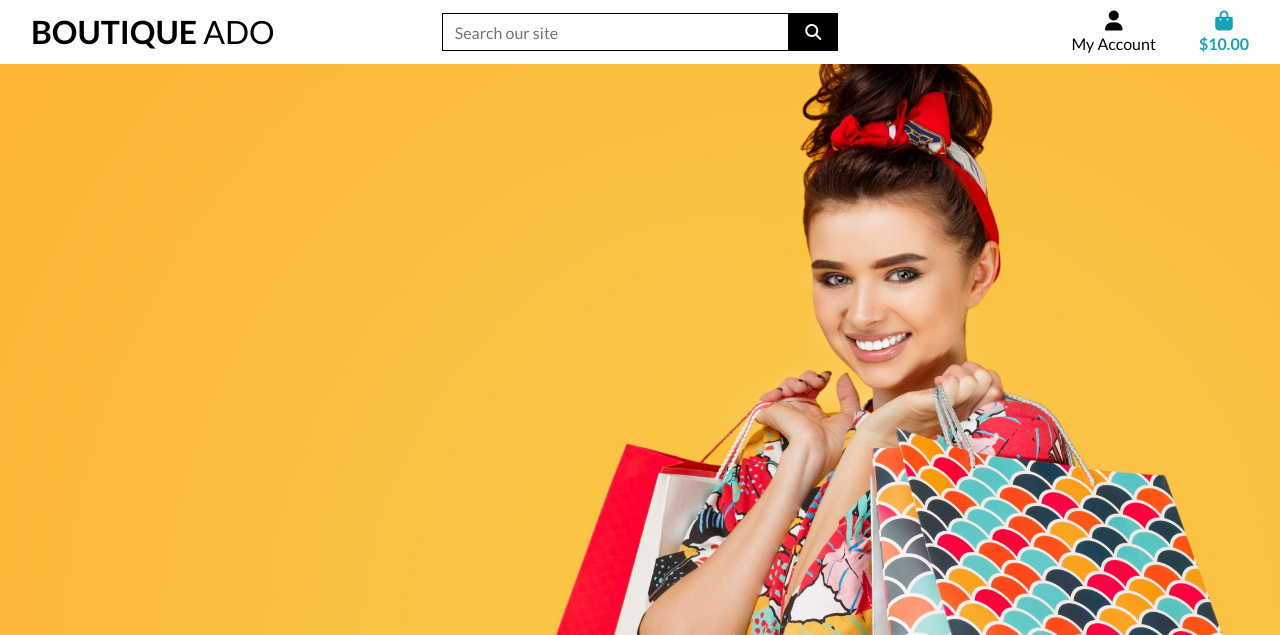
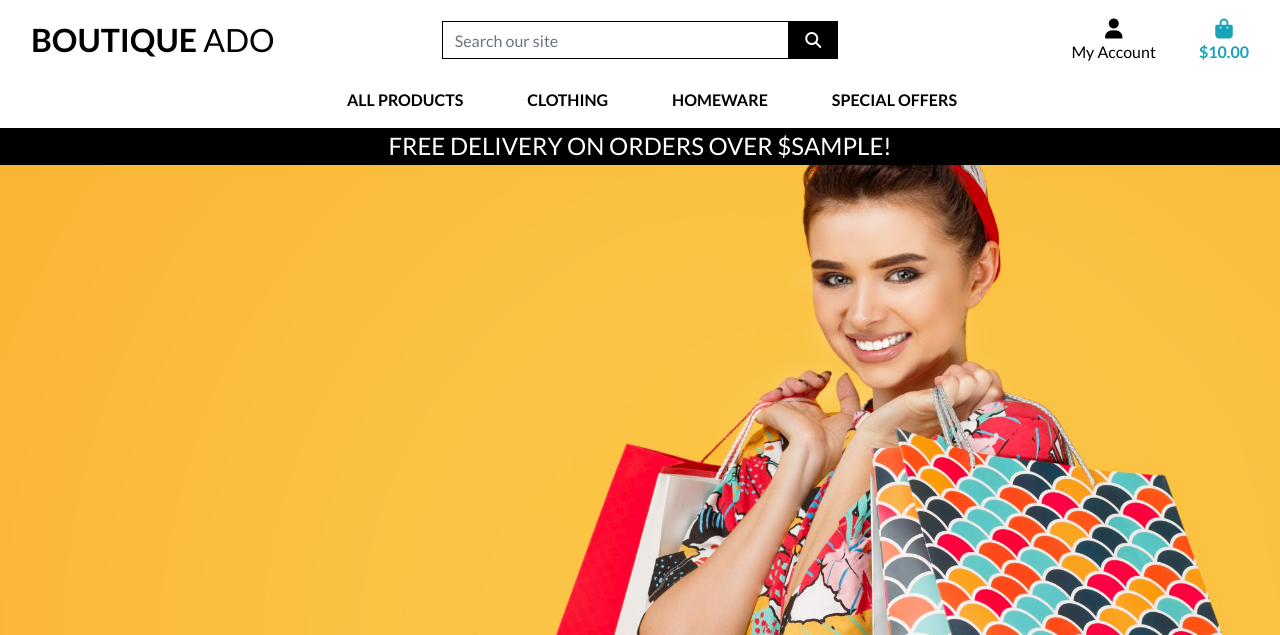
Before and after one commit to Paulmayock/boutique_ado_v1, a Django app: template templates/base.html in a window 1280 px wide. Shown: the top 635 px of the page. Run offline with Django 3.2, Linux system fonts and the light colour scheme; the template is opened without the code that fills it: most values are stand-ins (such as "Sample title", 1, 10 or a date in 2020); some libraries are stand-ins or nearby versions.

Commit message:
added mobile header and main nav bar

```diff
--- a/static/base.css
+++ b/static/css/base.css
@@ -3,7 +3,7 @@ html {
 }
 
 body {
-    background: url('media/homepage_background_cropped.jpg') no-repeat center center fixed;
+    background: url('/media/homepage_background_cropped.jpg') no-repeat center center fixed;
     background-size: cover;
     height: calc(100vh - 164px);
     color: #555;
@@ -56,6 +56,10 @@ body {
     border: 1px solid black !important;
 }
 
+.bg-black {
+    background: #000 !important;
+}
+
 /* -------------------------------- Media Queries */
 
 /* Slightly larger container on xl screens */
--- a/templates/base.html
+++ b/templates/base.html
@@ -36,12 +36,12 @@
     {% block extra_js %}
     {% endblock %}
 
+
   <title>Boutique Ado {% block extra_title %}{% endblock %}</title>
   </head>
-
   <body>
     <header class="container-fluid fixed-top">
-    <div id="topnav" class="row bg-white pt-lg 2 d-none d-lg-flex">
+        <div id="topnav" class="row bg-white pt-lg-2 d-none d-lg-flex">
             <div class="col-12 col-lg-4 my-auto py-1 py-lg-0 text-center text-lg-left">
                 <a href="{% url 'home' %}" class="nav-link main-logo-link">
                     <h2 class="logo-font text-black my-0"><strong>Boutique</strong> Ado</h2>
@@ -100,6 +100,20 @@
                 </ul>
             </div>
         </div>
+        <div class="row bg-white">
+            <nav class="navbar navbar-expand-lg navbar-light w-100">
+                <button class="navbar-toggler" type="button" data-toggle="collapse" data-target="#main-nav" aria-controls="main-nav" aria-expanded="false" aria-label="Toggle navigation">
+                    <span class="navbar-toggler-icon"></span>
+                </button>
+                {% include 'includes/mobile-top-header.html' %}
+                {% include 'includes/main-nav.html' %}
+            </nav>
+        </div>
+        <div id="delivery-banner" class="row text-center">
+            <div class="col bg-black text-white">
+                <h4 class="logo-font my-1">Free delivery on orders over ${{ free_shipping_threshold }}!</h4>
+            </div>
+        </div>
     </header>
 
     {% if messages %}
@@ -116,13 +130,5 @@
     {% endblock %}
 
 
-
-    <!-- Option 2: Separate Popper and Bootstrap JS -->
-    <!--
-    <script src="https://cdn.jsdelivr.net/npm/jquery@3.5.1/dist/jquery.slim.min.js" integrity="sha384-DfXdz2htPH0lsSSs5nCTpuj/zy4C+OGpamoFVy38MVBnE+IbbVYUew+OrCXaRkfj" crossorigin="anonymous"></script>
-    <script src="https://cdn.jsdelivr.net/npm/popper.js@1.16.1/dist/umd/popper.min.js" integrity="sha384-9/reFTGAW83EW2RDu2S0VKaIzap3H66lZH81PoYlFhbGU+6BZp6G7niu735Sk7lN" crossorigin="anonymous"></script>
-    <script src="https://cdn.jsdelivr.net/npm/bootstrap@4.6.2/dist/js/bootstrap.min.js" integrity="sha384-+sLIOodYLS7CIrQpBjl+C7nPvqq+FbNUBDunl/OZv93DB7Ln/533i8e/mZXLi/P+" crossorigin="anonymous"></script>
-    -->
   </body>
-
 </html>
--- /dev/null
+++ b/templates/includes/main-nav.html
@@ -0,0 +1,51 @@
+
+<div class="collapse navbar-collapse" id="main-nav">
+    <ul class="navbar-nav w-auto mx-auto">
+        <li class="nav-item dropdown">
+            <a class="logo-font font-weight-bold nav-link text-black mr-5" href="#" id="all-products-link" data-toggle="dropdown" aria-haspopup="true" aria-expanded="false">
+                All Products
+            </a>
+            <div class="dropdown-menu border-0" aria-labelledby="all-products-link">
+                <a href="" class="dropdown-item">By Price</a>
+                <a href="" class="dropdown-item ">By Rating</a>
+                <a href="" class="dropdown-item ">By Category</a>
+                <a href="" class="dropdown-item">All Products</a>
+            </div>
+        </li>
+
+        <li class="nav-item dropdown">
+            <a class="logo-font font-weight-bold nav-link text-black mr-5" href="#" id="clothing-link" data-toggle="dropdown" aria-haspopup="true" aria-expanded="false">
+                Clothing
+            </a>
+            <div class="dropdown-menu border-0" aria-labelledby="clothing-link">
+                <a href="" class="dropdown-item">Activewear &amp; Essentials</a>
+                <a href="" class="dropdown-item">Jeans</a>
+                <a href="" class="dropdown-item">Shirts</a>
+                <a href="" class="dropdown-item">All Clothing</a>
+            </div>
+        </li>
+
+        <li class="nav-item dropdown">
+            <a class="logo-font font-weight-bold nav-link text-black mr-5" href="#" id="homeware-link" data-toggle="dropdown" aria-haspopup="true" aria-expanded="false">
+                Homeware
+            </a>
+            <div class="dropdown-menu border-0" aria-labelledby="homeware-link">
+                <a href="" class="dropdown-item">Bed &amp; Bath</a>
+                <a href="" class="dropdown-item">Kitchen &amp; Dining</a>
+                <a href="" class="dropdown-item">All Homeware</a>
+            </div>
+        </li>
+
+        <li class="nav-item dropdown">
+            <a class="logo-font font-weight-bold nav-link text-black" href="#" id="specials-link" data-toggle="dropdown" aria-haspopup="true" aria-expanded="false">
+                Special Offers
+            </a>
+            <div class="dropdown-menu border-0" aria-labelledby="specials-link">
+                <a href="" class="dropdown-item">New Arrivals</a>
+                <a href="" class="dropdown-item">Deals</a>
+                <a href="" class="dropdown-item">Clearance</a>
+                <a href="" class="dropdown-item">All Specials</a>
+            </div>
+        </li>
+    </ul>
+</div>
--- /dev/null
+++ b/templates/includes/mobile-top-header.html
@@ -0,0 +1,56 @@
+<li class="list-inline-item">
+    <a class="text-black nav-link d-block d-lg-none" href="#" id="mobile-search" data-toggle="dropdown" aria-haspopup="true" aria-expanded="false">
+        <div class="text-center">
+            <div><i class="fas fa-search fa-lg"></i></div>
+            <p class="my-0">Search</p>
+        </div>
+    </a>
+    <div class="dropdown-menu border-0 w-100 p-3 rounded-0 my-0" aria-labelledby="mobile-search">
+        <form class="form" method="GET" action="">
+            <div class="input-group w-100">
+                <input class="form-control border border-black rounded-0" type="text" name="q" placeholder="Search our site">
+                <div class="input-group-append">
+                    <button class="form-control form-control btn btn-black border border-black rounded-0" type="submit">
+                        <span class="icon">
+                            <i class="fas fa-search"></i>
+                        </span>
+                    </button>
+                </div>
+            </div>
+        </form>
+    </div>
+</li>
+<li class="list-inline-item dropdown">
+    <a class="text-black nav-link d-block d-lg-none" href="#" id="user-options" data-toggle="dropdown" aria-haspopup="true" aria-expanded="false">
+        <div class="text-center">
+            <div><i class="fas fa-user fa-lg"></i></div>
+            <p class="my-0">My Account</p>
+        </div>
+    </a>
+    <div class="dropdown-menu border-0" aria-labelledby="user-options">
+        {% if request.user.is_authenticated %}
+            {% if request.user.is_superuser %}
+                <a href="{% url 'account_logout' %}" class="dropdown-item">Product Management</a>
+            {% endif %}
+            <a href="{% url 'profile' %}" class="dropdown-item">My Profile</a>
+            <a href="{% url 'account_logout' %}" class="dropdown-item">Logout</a>
+        {% else %}
+            <a href="{% url 'account_signup' %}" class="dropdown-item">Register</a>
+            <a href="{% url 'account_login' %}" class="dropdown-item">Login</a>
+        {% endif %}
+    </div>
+</li>
+<li class="list-inline-item">
+    <a class="{% if grand_total %}text-primary font-weight-bold{% else %}text-black{% endif %} nav-link d-block d-lg-none" href="">
+        <div class="text-center">
+            <div><i class="fas fa-shopping-bag fa-lg"></i></div>
+            <p class="my-0">
+                {% if grand_total %}
+                    ${{ grand_total|floatformat:2 }}
+                {% else %}
+                    $0.00
+                {% endif %}
+            </p>
+        </div>
+    </a>
+</li>
```
Lines whose indentation alone changed are shown as unchanged.
